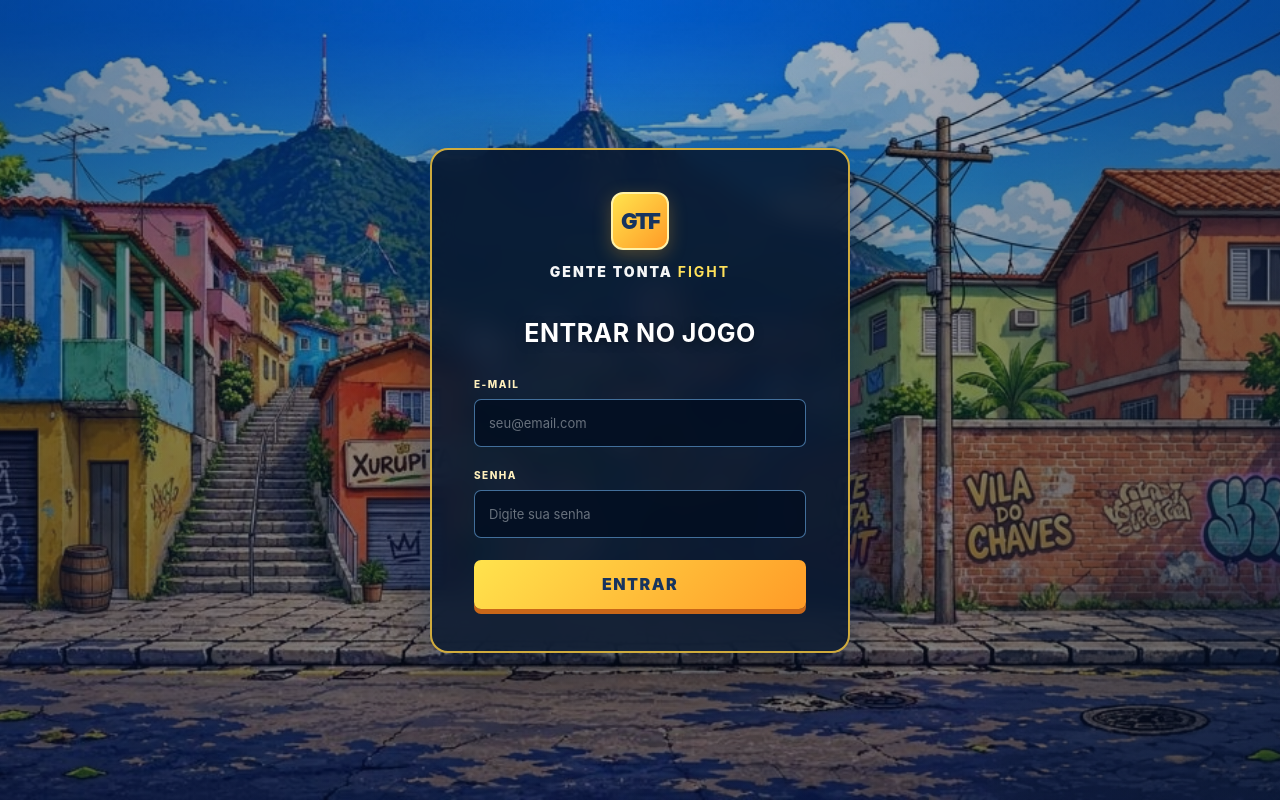
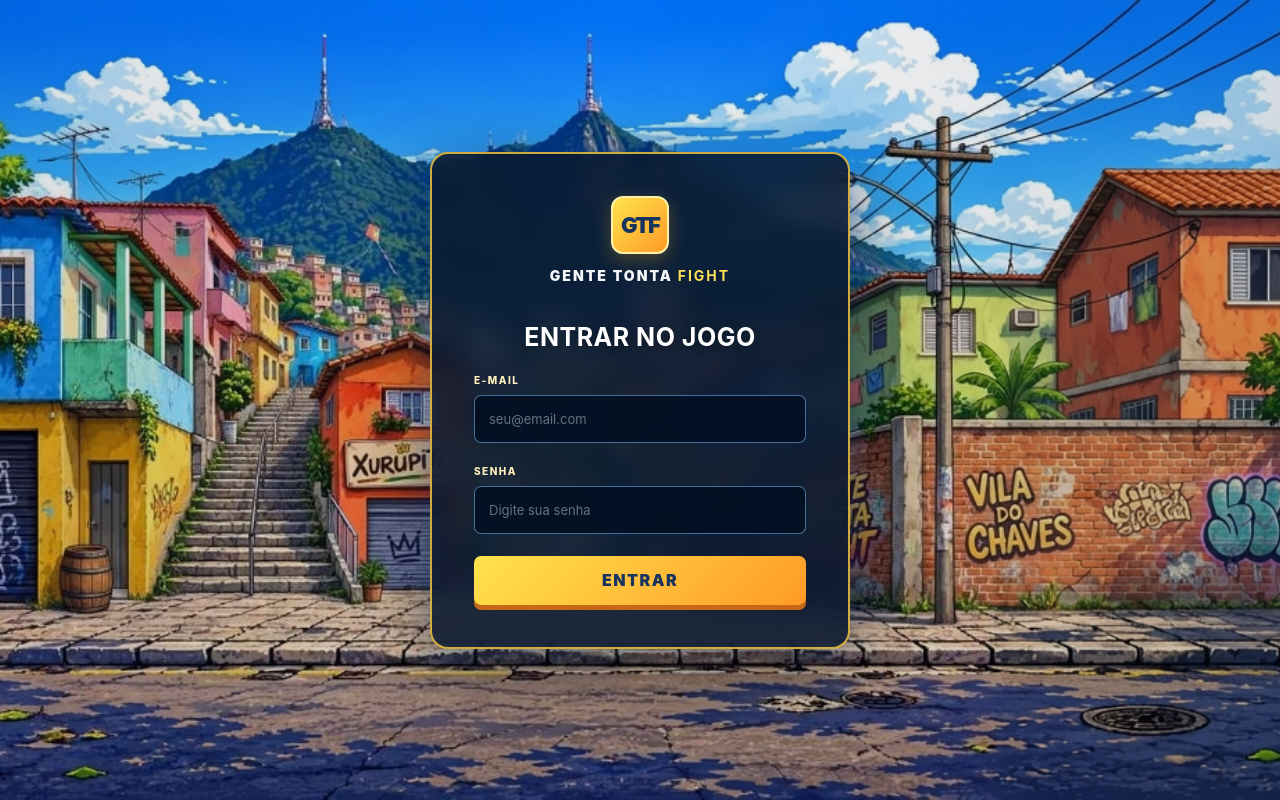
Before and after one commit to andcs1992as-png/GTF, a React (Vite) app: page / in a window 1280 px wide. Built offline with nearby package versions, Linux system fonts and the light colour scheme.

Commit message:
Brighten login background and refine visual hierarchy

```diff
--- a/src/styles.css
+++ b/src/styles.css
@@ -50,3 +50,10 @@
 .feedback{color:#fff3bf;background:rgba(255,181,42,.16);border-left-color:#ffbd35}
 .login-card footer{color:#d3e3f8}
 @media(max-width:560px){.login-screen{padding:16px;background-position:center}.login-card{padding:30px 24px}}
+
+
+/* Ajuste fino do login: fundo mais claro, sem alterar dimensoes do cartao */
+.login-screen{background-image:linear-gradient(90deg,rgba(5,18,45,.12),rgba(5,18,45,.04) 48%,rgba(5,18,45,.12)),linear-gradient(0deg,rgba(4,14,35,.08),rgba(4,14,35,0)),url('/images/login-gtf.jpg.jfif')}
+.login-card{background:rgba(9,24,48,.88)}
+.login-card .heading{margin-bottom:22px}
+.login-card .heading h1{margin:0}
```
